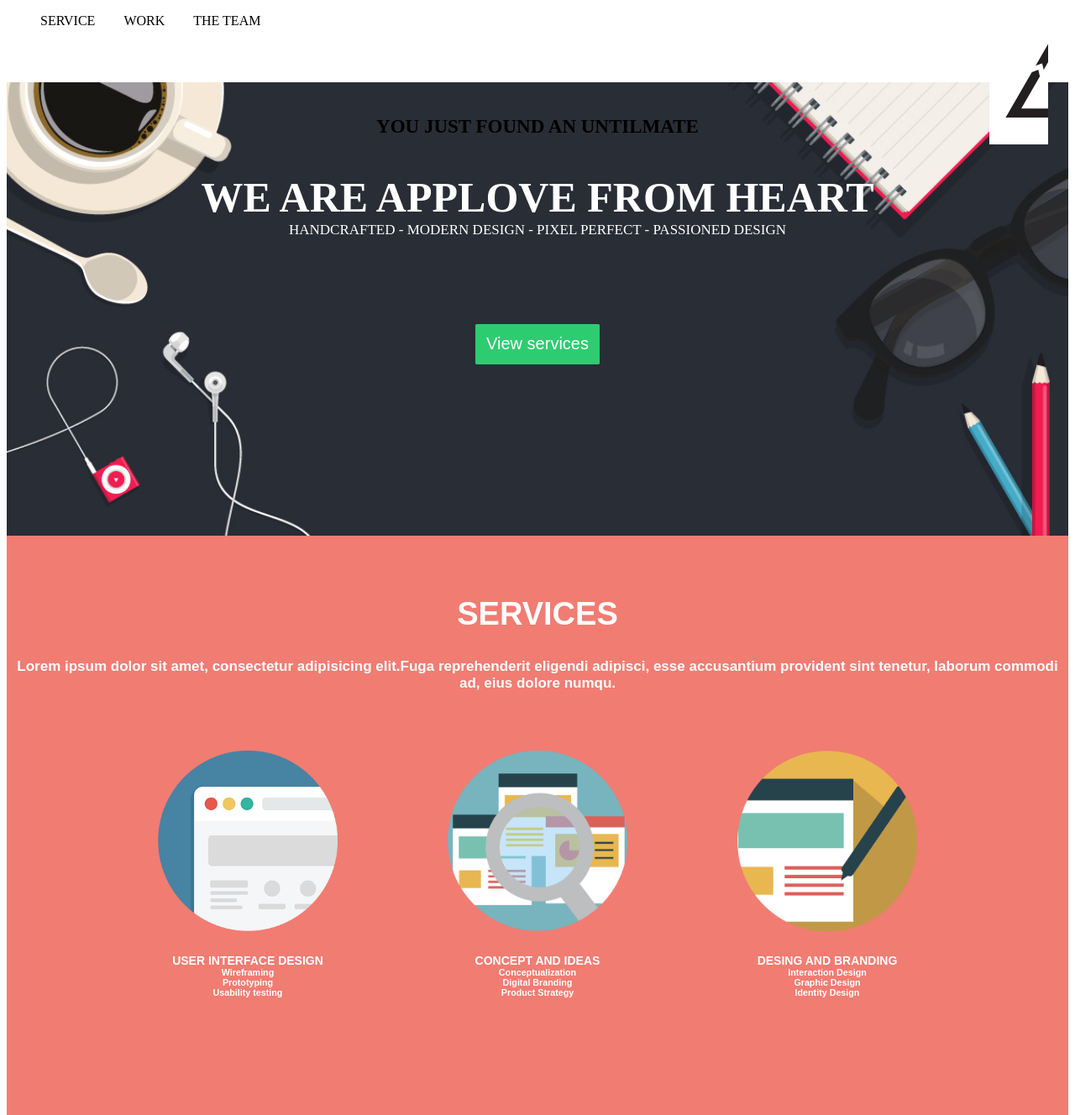
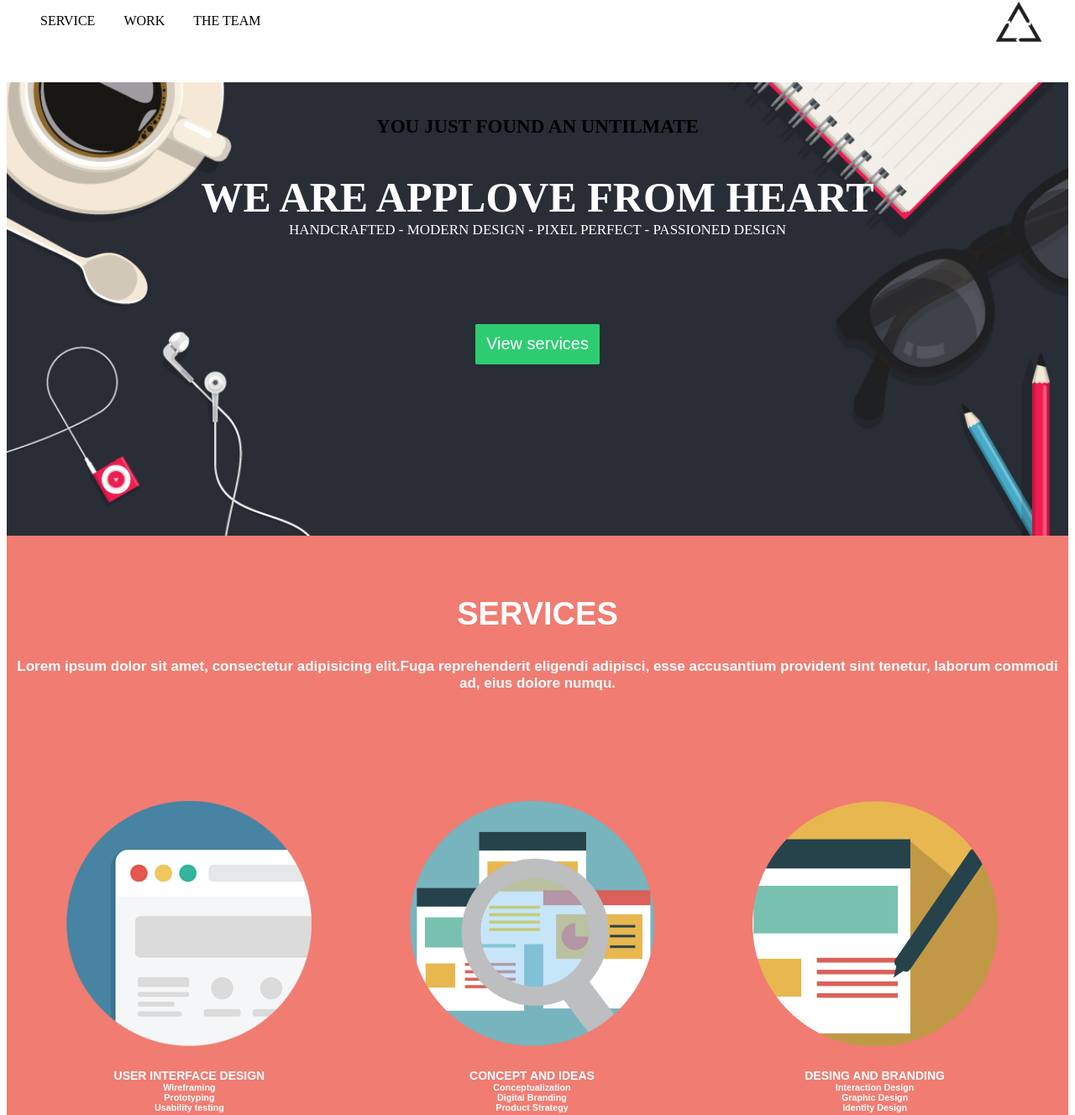
Before and after one commit to YolandaVenturaChz/appLove, a plain HTML site: page index.html in a window 1280 px wide. Shown: the top 1328 px of the page at 84% size. Drawn offline with Linux system fonts and the light colour scheme.

Commit message:
maquetado de main

```diff
--- a/css/main.css
+++ b/css/main.css
@@ -99,16 +99,14 @@ display: block;
 overflow: overlay;
 float: right;
 margin-top: -58px;
-width: 70px;
 }
 header li{
   margin-right: 30px;
   display: inline-block;
 }
-/*.log1{
+header .log1{
   width: 70px;
-
-}*/
+}
 
 section.bg{
   background-image: url(../assets/images/bg-home.jpg);
@@ -155,7 +153,8 @@ section.serv{
   text-align: center;
   padding-top: 40px;
   padding-bottom: 40px;
-
+ display: inline-block
+ overflow: overlay;
 }
 .one h2{
   text-align: center;
@@ -177,11 +176,14 @@ section.serv{
 }
 .letters{
   display: inline-block;
-  width:341px;
+  width:33%;
   color:white;
+  margin-top: 60px;
+  margin-left: -13px;
+
 }
 .letters img{
-width: 63%;
+width: 70%;
 }
 .letters h5{
 font-family: sans-serif;
```
